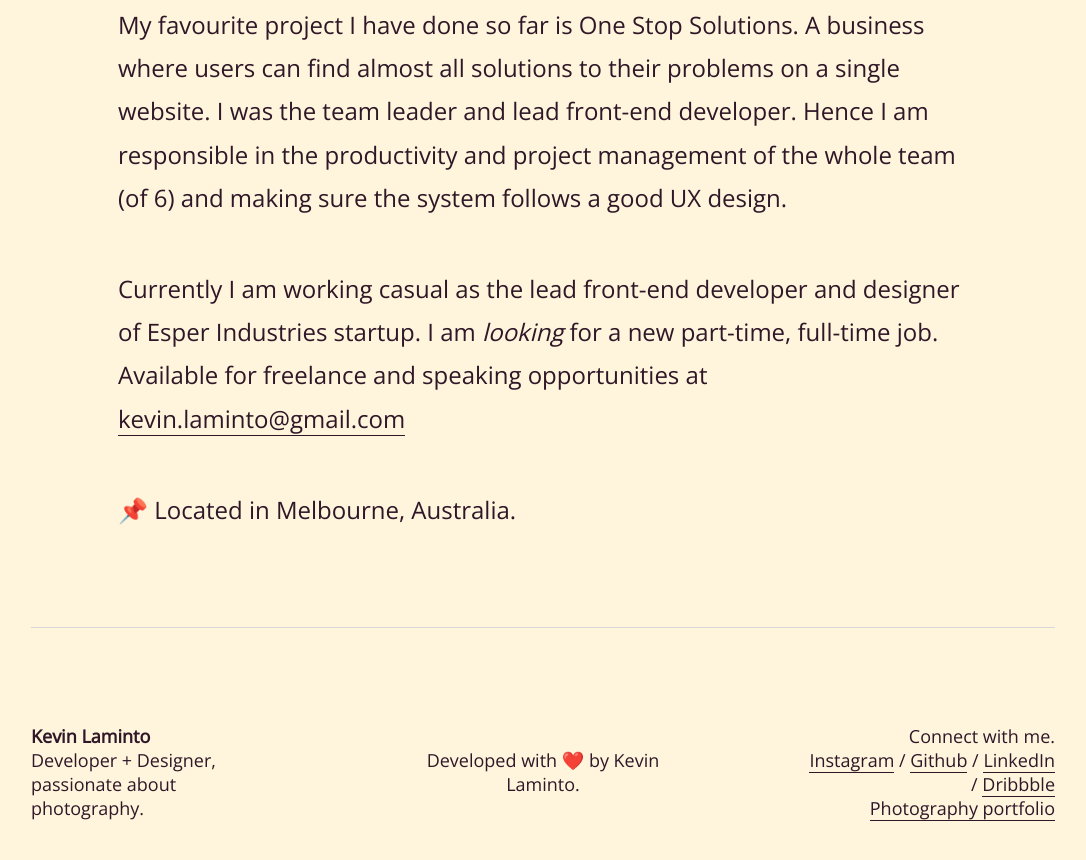
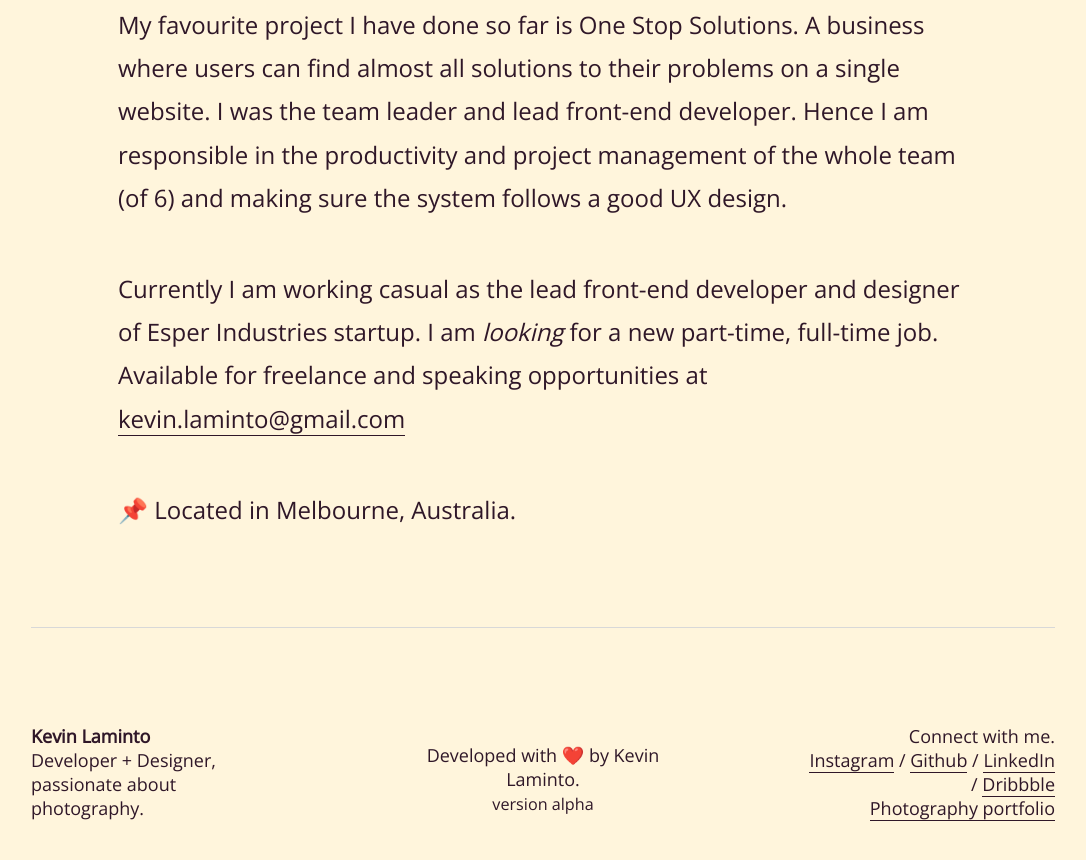
Before and after one commit to kxvn-lx/kevin-web, a Gatsby site: page / in a window 1280 px wide. Shown: the part 1183-2043 px from the top of the page, without its empty margins (97-1183 px from the left). Built offline with nearby package versions, Linux system fonts and the light colour scheme; Gatsby itself is replaced by a stand-in of ours.

Commit message:
Fixed spacing issue on footer.

```diff
--- a/src/components/footer.js
+++ b/src/components/footer.js
@@ -29,6 +29,10 @@ const Footer = () => {
                 <div>
                     <p>
                         Developed with ❤️ by Kevin Laminto.
+                        <br />
+                        <span>
+                            version alpha
+                        </span>
                     </p>
                 </div>
             </div>
--- a/src/styles/index.scss
+++ b/src/styles/index.scss
@@ -175,9 +175,9 @@ header {
 /* ================================================ */
 footer {
     display: block;
-    font-size: 0.75em;
+    font-size: 0.75rem;
     overflow: hidden;
-    padding-bottom: 2rem;
+    padding-bottom: 3rem;
     .bg-container {
         border-top: #d8d8d8 1px solid;
         padding-top: 4rem;
@@ -194,7 +194,7 @@ footer {
             margin: 0 auto;
             float: none;
             width: 25%;
-            padding-top: 1rem;
+            padding-top: 0.80rem;
             text-align: center;
         }
 
@@ -212,6 +212,10 @@ footer {
                 a:hover {
                     color: $primaryTextColourHover;
                     border-color: $primaryTextColourHover;
+                }
+
+                span {
+                    font-size: 0.90em;
                 }
             }
         }
```
